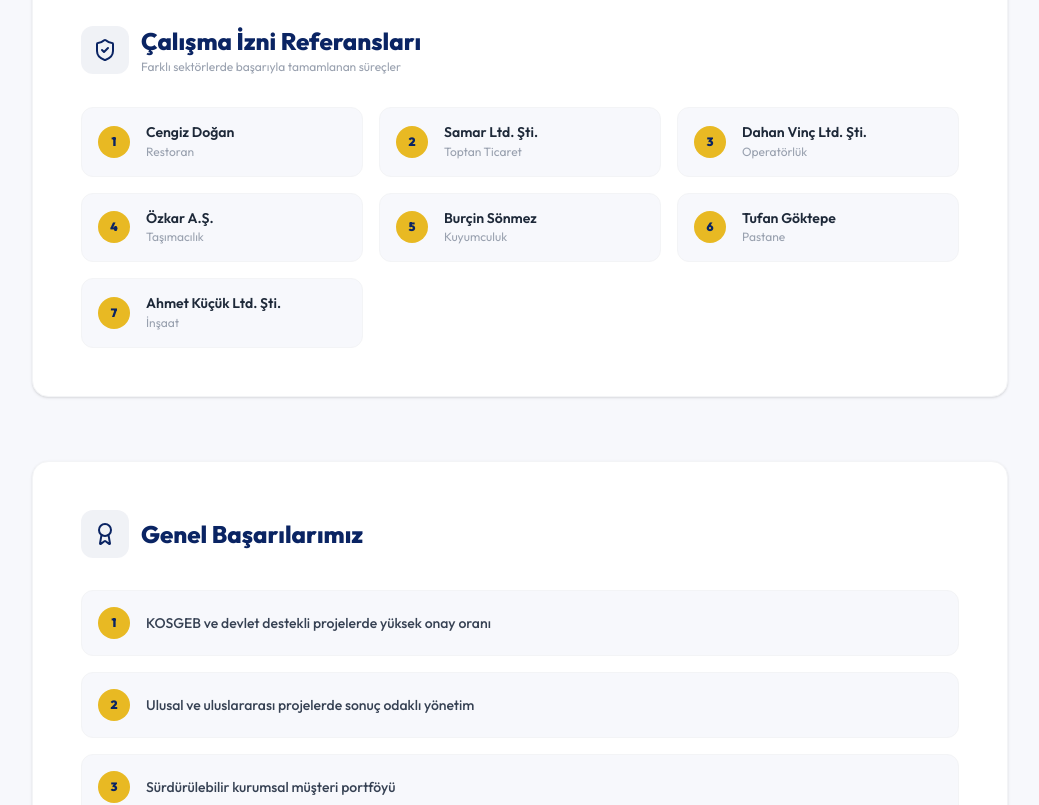
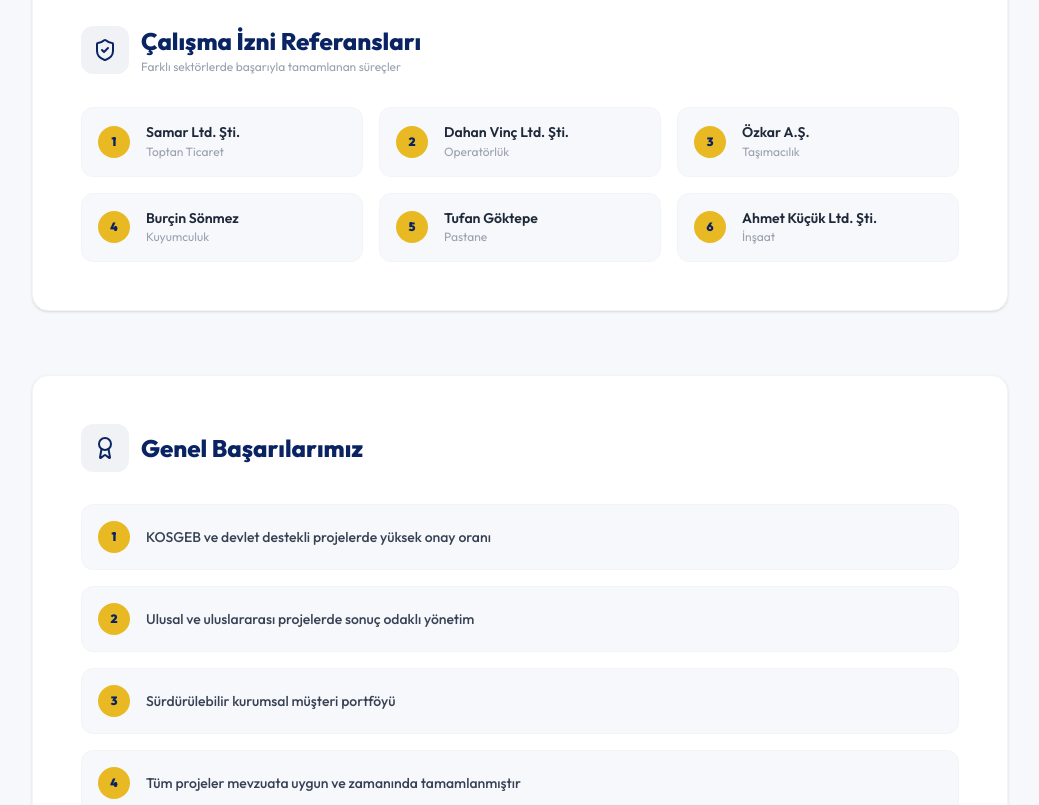
Before and after one commit to sualt/akt-kurumsal, a Next.js app: page /referanslar in a window 1280 px wide. Shown: the part 1800-2605 px from the top of the page, without its empty margins (120-1159 px from the left). Built offline with nearby package versions, Linux system fonts and the light colour scheme.

Commit message:
adres güncellendi

```diff
--- a/app/referanslar/page.tsx
+++ b/app/referanslar/page.tsx
@@ -71,7 +71,6 @@ const esimza = [
 ];
 
 const calismaIzni = [
-  { name: "Cengiz Doğan", sector: "Restoran" },
   { name: "Samar Ltd. Şti.", sector: "Toptan Ticaret" },
   { name: "Dahan Vinç Ltd. Şti.", sector: "Operatörlük" },
   { name: "Özkar A.Ş.", sector: "Taşımacılık" },
--- a/components/Footer.tsx
+++ b/components/Footer.tsx
@@ -100,7 +100,7 @@ export default function Footer() {
           <h4 className="text-white font-bold text-sm uppercase tracking-wider mb-5">Ofis Konumu</h4>
           <div className="rounded-2xl overflow-hidden border border-white/10">
             <iframe
-              src="https://www.google.com/maps?q=Istanbul&output=embed"
+              src="https://www.google.com/maps?q=Hatay+Antakya&output=embed"
               width="100%"
               height="180"
               loading="lazy"
```
